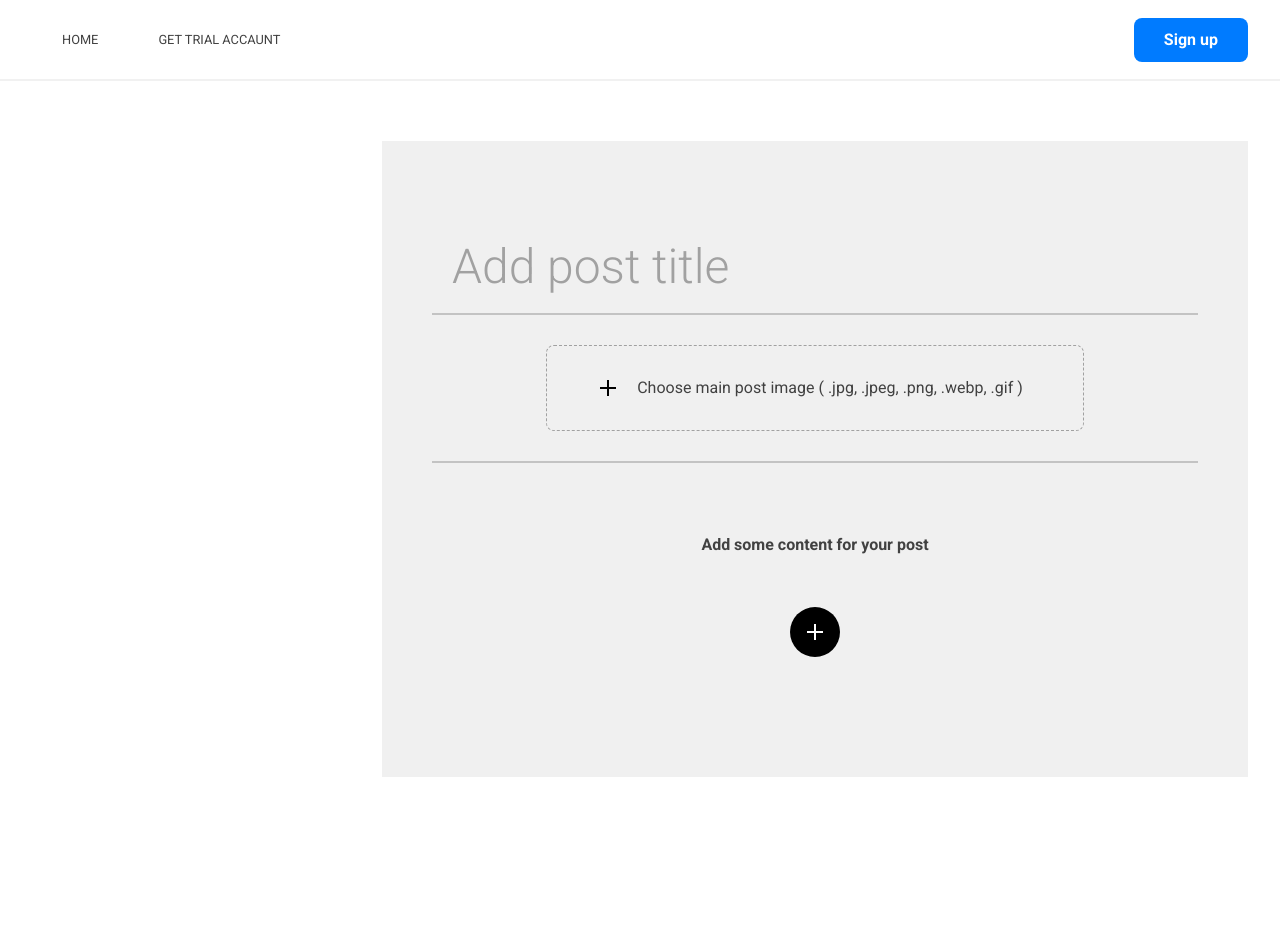
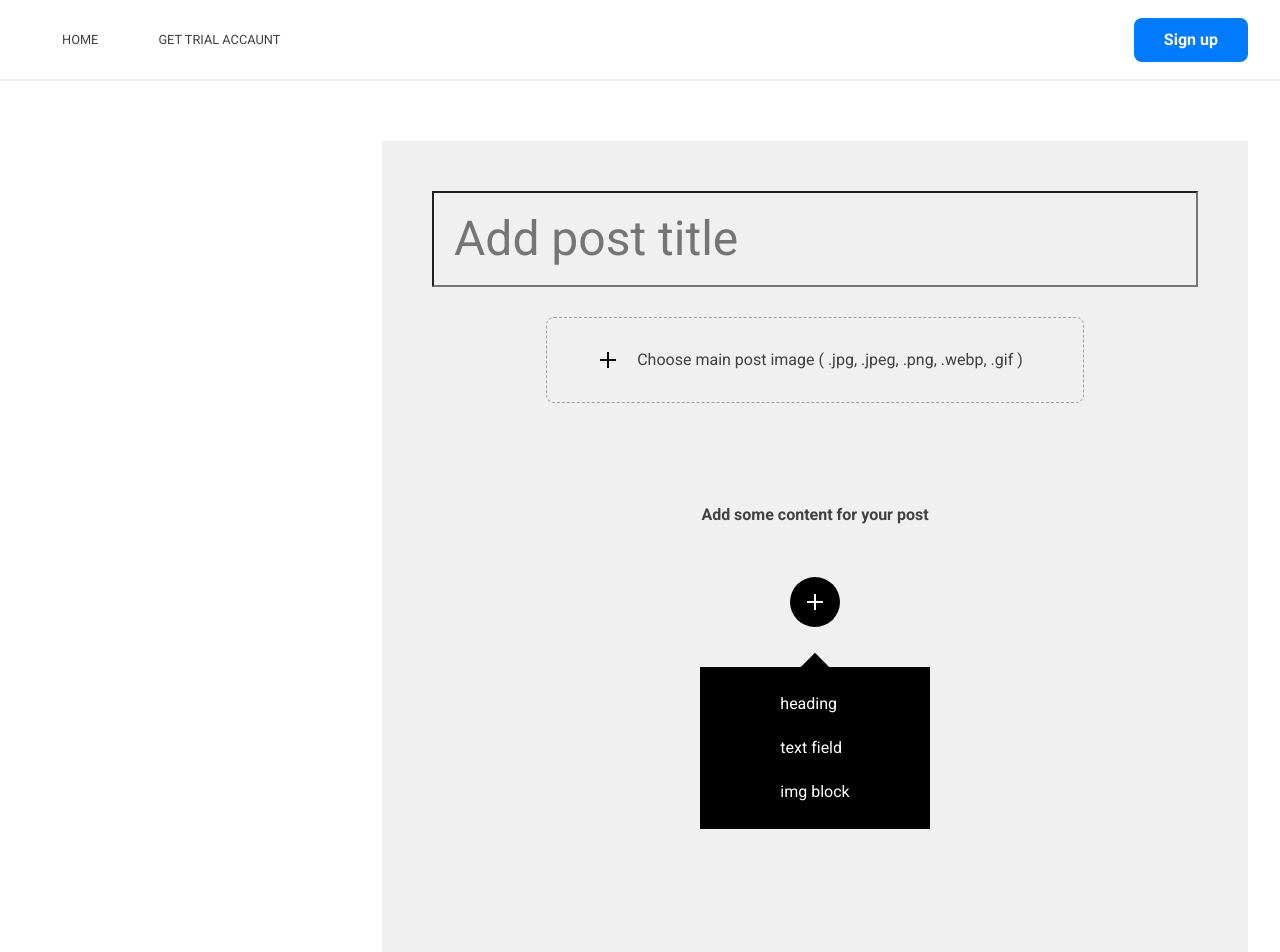
Before and after one commit to iMykhailychenko/blog-app-mern-frontend, a React (Create React App) app: page /new-post in a window 1280 px wide. Shown: the top 952 px of the page. Before the commit the page ends 857 px from the top, so only its background shows below. Built offline with nearby package versions, Linux system fonts and the light colour scheme.

Commit message:
add post page

```diff
--- /dev/null
+++ b/src/pages/new-post/AddContent/AddContent.module.css
@@ -0,0 +1,75 @@
+/* add content btn */
+.addContainer {
+  padding: 70px 0;
+}
+
+.addTitle {
+  margin-bottom: 50px;
+  text-align: center;
+}
+
+.add {
+  position: relative;
+  display: block;
+  height: 50px;
+  width: 50px;
+  margin: 0 auto;
+  border-radius: 50%;
+  border: none;
+  outline: none;
+  background: #000;
+  transition: 0.2s ease-in-out;
+}
+
+.add:hover,
+.add:focus {
+  box-shadow: 0 0 0 4px rgba(31, 31, 31, 0.3);
+}
+
+.add::before,
+.add::after {
+  content: '';
+  position: absolute;
+  top: 50%;
+  left: 50%;
+  transform: translate(-50%, -50%);
+  height: 16px;
+  width: 2px;
+  background: #ffffff;
+}
+
+.add::before {
+  transform: translate(-50%, -50%) rotate(90deg);
+}
+
+/* add content block */
+.contentLabl {
+  position: relative;
+  width: max-content;
+  padding: 15px 0;
+  margin: 40px auto 20px;
+  background: #000000;
+  color: #ffffff;
+}
+
+.contentLabl::before {
+  content: '';
+  position: absolute;
+  top: -10px;
+  left: 50%;
+  transform: translateX(-50%) rotate(45deg);
+  height: 20px;
+  width: 20px;
+  background: #000000;
+}
+
+.contentLabl li {
+  padding: 10px 80px;
+  cursor: pointer;
+  transition: 0.2s ease-in-out;
+  background: #000;
+}
+
+.contentLabl li:hover {
+  opacity: 0.5;
+}
--- a/src/pages/new-post/components/AddContentBtn.tsx
+++ b/src/pages/new-post/AddContent/AddContent.tsx
@@ -1,5 +1,5 @@
 import React from 'react';
-import styles from '../NewPost.module.css';
+import styles from './AddContent.module.css';
 
 interface Props {}
 
@@ -7,6 +7,12 @@ const AddContentBtn: React.FC<Props> = () => (
   <div className={styles.addContainer}>
     <h4 className={styles.addTitle}>Add some content for your post</h4>
     <button className={styles.add} type="button"></button>
+
+    <ul className={styles.contentLabl}>
+        <li>heading</li>
+        <li>text field</li>
+        <li>img block</li>
+    </ul>
   </div>
 );
 
--- /dev/null
+++ b/src/pages/new-post/InputTitle/InputTitle.module.css
@@ -0,0 +1,13 @@
+/* title input */
+.title {
+  width: 100%;
+  background: none;
+  padding: 10px 20px;
+  font-size: 3rem;
+  transition: 0.3s ease-in-out;
+}
+
+.title:hover {
+  border-bottom: 2px solid rgba(129, 129, 129, 0.4);
+  background: #f6f6f6;
+}
--- /dev/null
+++ b/src/pages/new-post/InputTitle/InputTitle.tsx
@@ -0,0 +1,19 @@
+import React from 'react';
+import clsx from 'clsx';
+
+import styles from './InputTitle.module.css';
+
+interface Props {}
+
+const input = clsx(styles.title, styles.input);
+
+const InputTitle: React.FC<Props> = () => (
+  <input
+    className={input}
+    type="text"
+    name="title"
+    placeholder="Add post title"
+  />
+);
+
+export default InputTitle;
--- /dev/null
+++ b/src/pages/new-post/MainImg/MainImg.module.css
@@ -0,0 +1,42 @@
+/* main post img */
+.addImg {
+  position: absolute;
+  visibility: hidden;
+}
+
+.addImg:focus .addImgLable {
+  background: #ffffff;
+}
+
+.addImgLable {
+  position: relative;
+  display: block;
+  width: max-content;
+  margin: 30px auto;
+  padding: 30px 60px;
+  padding-left: 90px;
+  border-radius: 8px;
+  border: 1px dashed #a1a1a1;
+  cursor: pointer;
+  transition: 0.2s ease-in-out;
+}
+
+.addImgLable::before,
+.addImgLable::after {
+  content: '';
+  position: absolute;
+  left: 60px;
+  top: 50%;
+  transform: translateY(-50%);
+  height: 16px;
+  width: 2px;
+  background: #000;
+}
+
+.addImgLable::after {
+  transform: translateY(-50%) rotate(90deg);
+}
+
+.addImgLable:hover {
+  background: #ffffff;
+}
--- a/src/pages/new-post/components/MainImg.tsx
+++ b/src/pages/new-post/MainImg/MainImg.tsx
@@ -1,5 +1,5 @@
 import React, { Component, ChangeEvent } from 'react';
-import styles from '../NewPost.module.css';
+import styles from './MainImg.module.css';
 
 interface Props {}
 interface State {
--- a/src/pages/new-post/NewPost.module.css
+++ b/src/pages/new-post/NewPost.module.css
@@ -17,7 +17,8 @@
   margin: 30px 0;
   padding: 10px;
   border: none;
-  border-bottom: 2px solid rgba(129, 129, 129, 0.4);
+  border-bottom: 2px solid transparent;
+  text-align: center;
   outline: none;
 }
 
@@ -27,96 +28,6 @@
 }
 
 .input:focus {
+  background: #f6f6f6;
   border-bottom: 2px solid rgba(38, 143, 255, 0.5);
 }
-
-/* title input */
-.title {
-  width: 100%;
-  background: none;
-  padding: 10px 20px;
-  font-size: 3rem;
-}
-
-/* main post img */
-.addImg {
-  display: none;
-}
-
-.addImgLable {
-  position: relative;
-  display: block;
-  width: max-content;
-  margin: 30px auto;
-  padding: 30px 60px;
-  padding-left: 90px;
-  border-radius: 8px;
-  border: 1px dashed #a1a1a1;
-  cursor: pointer;
-  transition: 0.2s ease-in-out;
-}
-
-.addImgLable::before,
-.addImgLable::after {
-  content: '';
-  position: absolute;
-  left: 60px;
-  top: 50%;
-  transform: translateY(-50%);
-  height: 16px;
-  width: 2px;
-  background: #000;
-}
-
-.addImgLable::after {
-  transform: translateY(-50%) rotate(90deg);
-}
-
-.addImgLable:hover {
-  background: #ffffff;
-}
-
-/* add content btn */
-.addContainer {
-  padding: 70px 0;
-  border-top: 2px solid rgba(129, 129, 129, 0.4);
-}
-
-.addTitle {
-  margin-bottom: 50px;
-  text-align: center;
-}
-
-.add {
-  position: relative;
-  display: block;
-  height: 50px;
-  width: 50px;
-  margin: 0 auto;
-  border-radius: 50%;
-  border: none;
-  outline: none;
-  background: #000;
-  transition: 0.2s ease-in-out;
-}
-
-.add:hover,
-.add:focus {
-  box-shadow: 0 0 0 4px rgba(31, 31, 31, 0.3);
-}
-
-.add::before,
-.add::after {
-  content: '';
-  position: absolute;
-  top: 50%;
-  left: 50%;
-  transform: translate(-50%, -50%);
-  height: 16px;
-  width: 2px;
-  background: #ffffff;
-}
-
-.add::before {
-  transform: translate(-50%, -50%) rotate(90deg);
-}
--- a/src/pages/new-post/NewPost.tsx
+++ b/src/pages/new-post/NewPost.tsx
@@ -4,10 +4,11 @@ import clsx from 'clsx';
 // components
 import Aside from '../../components/aside/Aside';
 import ScrollTop from '../../components/scroll-top/ScrollTop';
-import Title from './components/Title';
-import MainImg from './components/MainImg';
-import AddContentBtn from './components/AddContentBtn';
+import InputTitle from './InputTitle/InputTitle';
+import MainImg from './MainImg/MainImg';
+import AddContent from './AddContent/AddContent';
 
+// styles
 import styles from './NewPost.module.css';
 
 const main = clsx(styles.main, 'container');
@@ -20,11 +21,9 @@ const NewPost: React.FC<Props> = () => (
 
     <div className={styles.content}>
       <form action="" method="POST">
-        <Title />
-
+        <InputTitle />
         <MainImg />
-
-        <AddContentBtn />
+        <AddContent />
       </form>
     </div>
 
--- a/src/pages/new-post/components/Title.tsx
+++ /dev/null
@@ -1,19 +0,0 @@
-import React from 'react';
-import clsx from 'clsx';
-
-import styles from '../NewPost.module.css';
-
-interface Props {}
-
-const inputTitle = clsx(styles.title, styles.input);
-
-const Title: React.FC<Props> = () => (
-  <input
-    className={inputTitle}
-    type="text"
-    name="title"
-    placeholder="Add post title"
-  />
-);
-
-export default Title;
```
